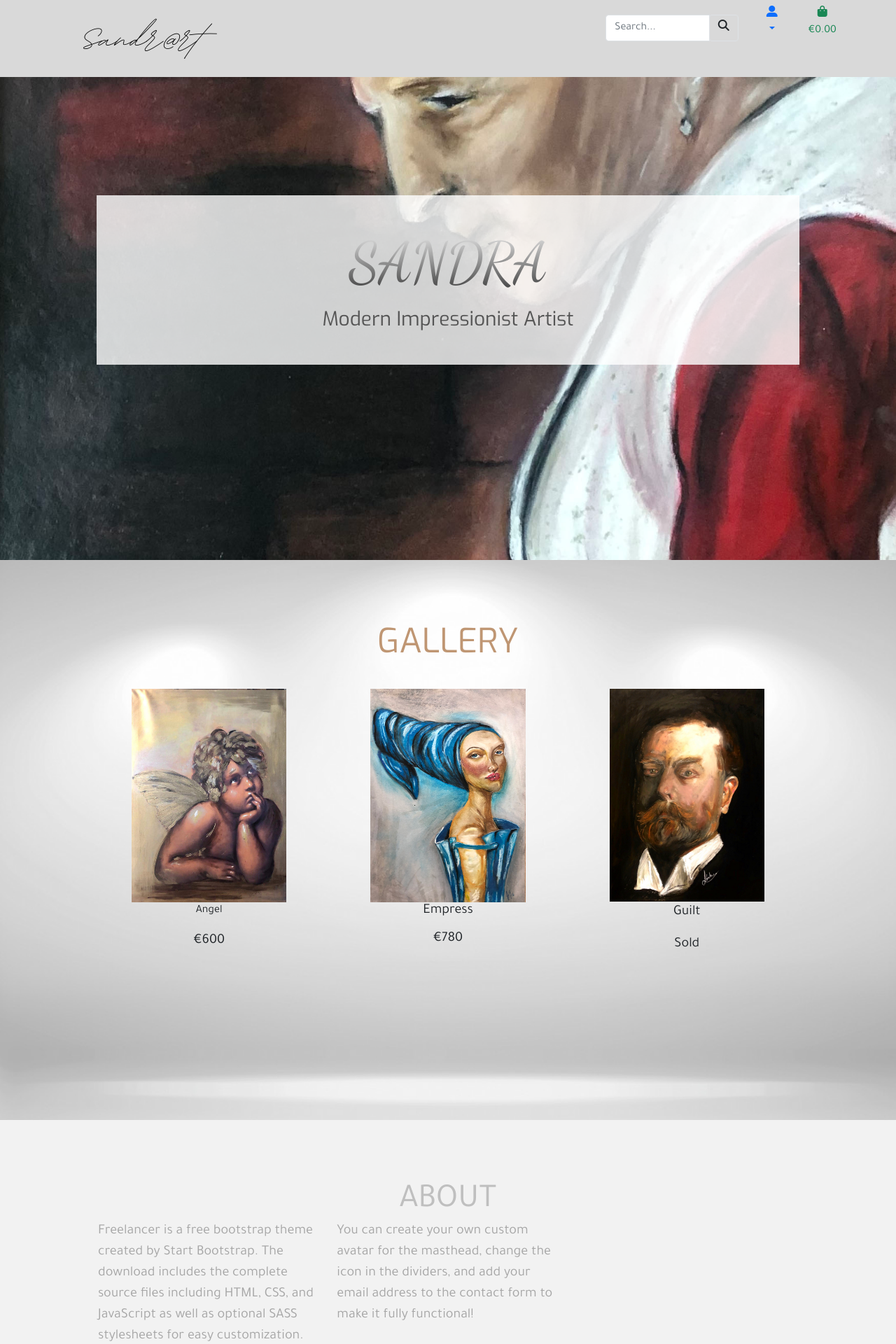
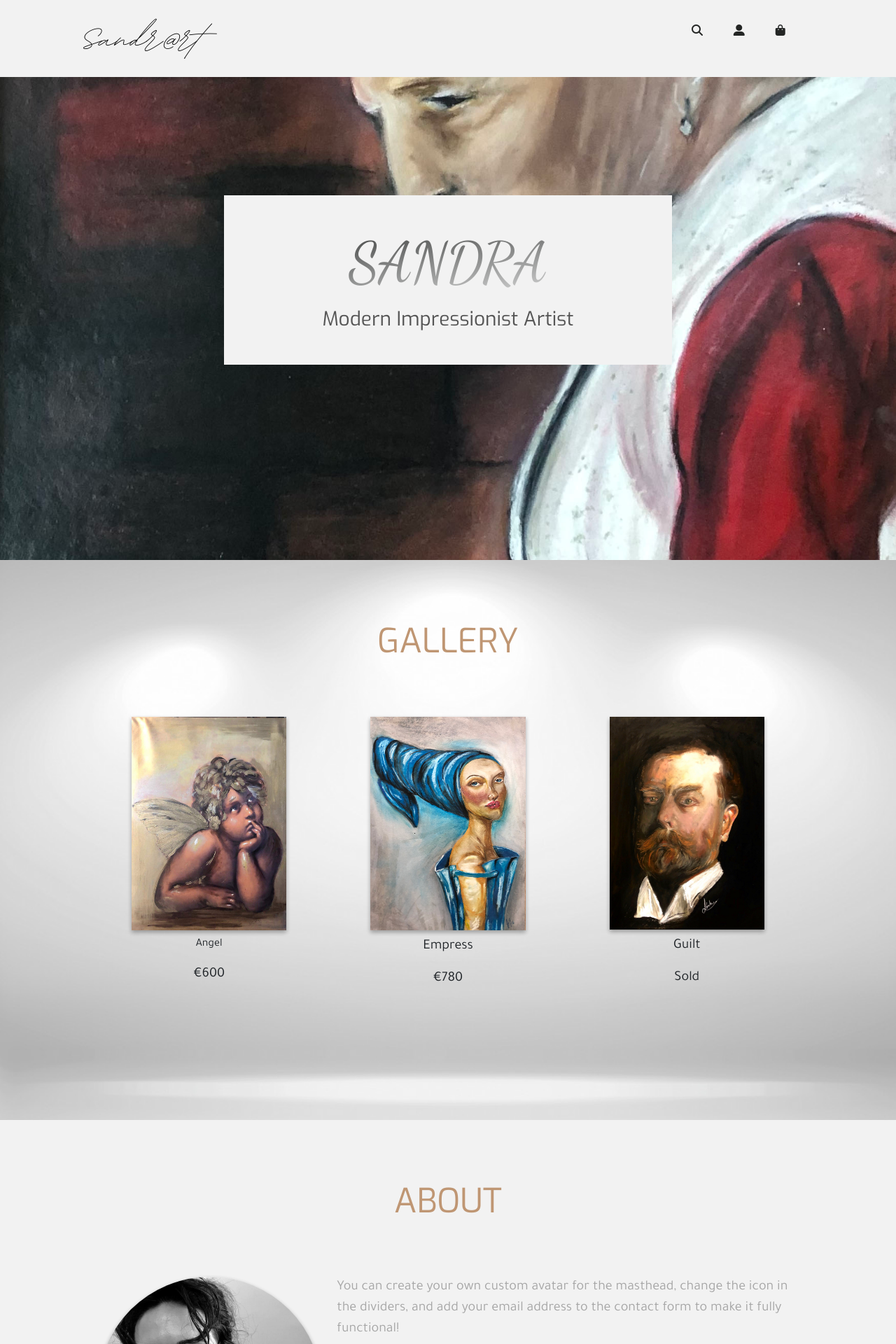
Before and after one commit to veraleitaodev/sandra_art, a Django app: page / in a window 1280 px wide. Shown: the top 1920 px of the page at 70% size. Run offline with Django 3.2, Linux system fonts and the light colour scheme; some libraries are stand-ins or nearby versions.

Commit message:
costumised homepage content

```diff
--- a/home/templates/home/index.html
+++ b/home/templates/home/index.html
@@ -8,13 +8,11 @@
             <div class="container-fluid home-image-container">
 
                 <div class="row h-100 align-items-center justify-content-center">
-                    <div class="col-12">
-                        <div class="container heading-bg py-5 px-3">
-                            <!-- Masthead Heading-->
-                            <h1 class="masthead-heading display-1 text-uppercase grad-grey signature-font mb-3">Sandra</h1>
-                            <!-- Masthead Subheading-->
-                            <h3 class="masthead-subheading heading-font mb-0">Modern Impressionist Artist</h3>
-                        </div>
+                    <div class="col-6 py-5 bg-white">
+                        <!-- Masthead Heading-->
+                        <h1 class="masthead-heading display-1 text-uppercase grad-grey signature-font mb-3">Sandra</h1>
+                        <!-- Masthead Subheading-->
+                        <h3 class="masthead-subheading heading-font mb-0">Modern Impressionist Artist</h3>
                     </div>
                 </div>
             </div>
@@ -25,7 +23,7 @@
                 <!-- Gallery Section Heading-->
                 <div class="row">
                     <div class="col">
-                        <h2 class="page-section-heading text-center text-uppercase gold heading-font mb-5">Gallery</h2>
+                        <h2 class="page-section-heading text-center text-uppercase gold heading-font">Gallery</h2>
                     </div>
                 </div>
                 <!-- Gallery Grid Items-->
@@ -35,7 +33,7 @@
                         <div class="gallery-item mx-auto px-lg-5" >
                             <img class="img-fluid" src="{% static 'angel.jpg' %}" alt="angel" />
                             <div class="portfolio-item-caption d-flex align-items-center justify-content-center h-100 w-100">
-                                <div class="portfolio-item-caption-content text-center text-dark">
+                                <div class="text-center mt-2 text-dark">
                                     <p class="item-title">Angel</p>
                                     <p class="blockquote">€600</p>
                                 </div>
@@ -47,7 +45,7 @@
                         <div class="gallery-item mx-auto px-lg-5" >
                             <img class="img-fluid" src="{% static 'imperatriz.jpg' %}" alt="empress" />
                             <div class="gallery-item-caption d-flex align-items-center justify-content-center h-100 w-100">
-                                <div class="portfolio-item-caption-content display-5 text-center text-dark">
+                                <div class="mt-2 text-center text-dark">
                                     <p class="blockquote">Empress</p>
                                     <p class="blockquote">€780</p>
                                 </div>
@@ -59,7 +57,7 @@
                         <div class="gallery-item mx-auto px-lg-5" >
                             <img class="img-fluid" src="{% static 'culpa.png' %}" alt="guilt" />
                             <div class="portfolio-item-caption d-flex align-items-center justify-content-center h-100 w-100">
-                                <div class="portfolio-item-caption-content text-center text-dark">
+                                <div class="mt-2 text-center text-dark">
                                     <p class="blockquote">Guilt</p>
                                     <p class="blockquote text-mute">Sold</p>
                                 </div>
@@ -71,14 +69,14 @@
             </div>
         </section>
         <!-- About Section-->
-        <section class="page-section bg-white darkgrey mb-0" id="about">
+        <section class="page-section bg-white darkgrey" id="about">
             <div class="container">
                 <!-- About Section Heading-->
-                <h2 class="page-section-heading text-center text-uppercase grey">About</h2>
+                <h2 class="page-section-heading text-center text-uppercase gold heading-font">About</h2>
                 <!-- About Section Content-->
                 <div class="row">
-                    <div class="col-lg-4 ml-auto"><p class="lead">Freelancer is a free bootstrap theme created by Start Bootstrap. The download includes the complete source files including HTML, CSS, and JavaScript as well as optional SASS stylesheets for easy customization.</p></div>
-                    <div class="col-lg-4 mr-auto"><p class="lead">You can create your own custom avatar for the masthead, change the icon in the dividers, and add your email address to the contact form to make it fully functional!</p></div>
+                    <div class="d-none d-md-block col-md-4"><img src="{% static 'profile_photo.jpg' %}" class="rounded-circle img-fluid profile-img" alt="Sandra profile image"></div>
+                    <div class="col-md-8"><p class="lead">You can create your own custom avatar for the masthead, change the icon in the dividers, and add your email address to the contact form to make it fully functional!</p></div>
                 </div>
                 <!-- About Section Button-->
                 <div class="text-center mt-4">
--- a/static/css/base.css
+++ b/static/css/base.css
@@ -24,10 +24,15 @@ body {
 
 /*--- colours ---*/
 .grad-grey {
-  background: -webkit-linear-gradient(#eee, #333);
-  -webkit-background-clip: text;
-  -webkit-text-fill-color: transparent;
-} /* code from cssgradient.io */
+    background: #F2F2F2;
+    background: -webkit-linear-gradient(to top left, #F2F2F2 0%, #242625 100%);
+    background: -moz-linear-gradient(to top left, #F2F2F2 0%, #242625 100%);
+    background: linear-gradient(to top left, #F2F2F2 0%, #242625 100%);
+    -webkit-background-clip: text;
+    -webkit-text-fill-color: transparent;
+} /* code from cssportal.com */
+
+
 
 .darkred {
     color: #73262C !important;
@@ -50,7 +55,7 @@ body {
 }
 
 .bg-gold {
-    background-color: #BF9673 !important;
+    background-color: rgb(191, 150, 115) !important;
 }
 
 .offwhite {
@@ -101,6 +106,11 @@ body {
     background-color: #A6A6A6 !important;
 }
 
+.heading-bg {
+    background-color: rgb(255, 255, 255, 0.9);
+}
+
+
 /*--- fonts ---*/
 
 .signature-font {
@@ -113,8 +123,14 @@ body {
 
 /*--- Navigation ---*/
 
-.nav-container {
-    background-color: ;
+
+/* from Bulma */
+.icon {
+    align-items: center;
+    display: inline-flex;
+    justify-content: center;
+    height: 1.5rem;
+    width: 1.5rem;
 }
 
 /*--- Footer ---*/
@@ -124,9 +140,6 @@ body {
 }
 
 /*--- Masthead section ---*/
-.heading-bg {
-    background-color: rgb(255, 255, 255, 0.8);
-}
 
 .home-image-container {
     background: url(/media/background_masthead_full.jpg) no-repeat center center fixed;
@@ -136,11 +149,17 @@ body {
 }
 
 
-/*--- About section ---*/
+/*--- sections ---*/
 
+.page-section-heading {
+    padding-bottom: 5rem;
+}
 
+/*--- about section ---*/
 
-
+.profile-img {
+    max-width: 25vw;
+}
 
 /* bootstrap template */
 .page-section {
@@ -170,7 +189,18 @@ body {
 
 .gallery-item {
     max-width: 400px;
+    position: relative;
 }
+
+img.img-fluid {
+  box-shadow: 0 3px 6px rgba(0,0,0,0.16), 0 3px 6px rgba(0,0,0,0.18);
+  transition: all 0.3s cubic-bezier(.25,.8,.25,1);
+}
+
+img.img-fluid:hover {
+  box-shadow: 0 14px 28px rgba(0,0,0,0.25), 0 10px 10px rgba(0,0,0,0.22);
+}
+
 
 /* ---Media Queries including code from boutiqueAdo project --- */
 
@@ -205,4 +235,8 @@ body {
     body {
         height: calc(100vh - 116px);
     }
+
+    .gallery-item {
+        max-width: 300px;
+    }
 }
--- a/templates/base.html
+++ b/templates/base.html
@@ -42,36 +42,25 @@
 
 <body>
     <!--Navigation present in all pages-->
-    <nav class="container-fluid nav-container bg-lightgrey fixed-top-desktop-only">
-        <div class="row">
+    <nav class="container-fluid nav-container bg-white fixed-top-desktop-only">
+        <div class="row align-items-center justify-content-center">
             <div class="col-12 col-lg-4 py-1 py-lg-0 text-center text-lg-left">
                 <a href="{% url 'home' %}" class="nav-link logo-navbar">
                     <img src="{% static 'logo_cropped.png' %}" alt="logo Sandrart">
                 </a>
             </div>
-            <div class="d-none d-lg-block col-lg-4"></div>
-            <div class="col-12 col-lg-4">
-                <div class="row">
-                    <div class="col-6 my-auto mx-auto">
-                        <form method="GET" action="">
-                            <div class="input-group w-100">
-                                <input type="text" class="form-control border border-black" name="q"
-                                    placeholder="Search...">
-                                <div class="input-group-append">
-                                    <button class="form-control btn btn-black border border-black" type="submit">
-                                        <span class="icon">
+            <div class="col-4 offset-8 col-lg-3 offset-lg-5 ">
+                <ul class="list-inline list-unstyled txt-center">
+                    <li class="list-inline-item black ">
+                        <a class="nav-link" data-bs-toggle="modal" href="#foo">
+                            <div class="text-center black">
                                 <i class="fas fa-search"></i>
-                                        </span>
-                                    </button>
                             </div>
-                            </div>
-                        </form>
-                    </div>
-                    <div class="col-6 my-auto mx-auto">
-                        <ul class="list-inline list-unstyled txt-center my-0">
+                        </a>
+                    </li>
                     <li class="list-inline-item dropdown">
-                                <a class="dropdown-toggle nav-link" type="text" id="dropdownMenu"
-                                    data-bs-toggle="dropdown" aria-expanded="false">
+                        <a class="black nav-link" type="text" id="dropdownMenu" data-bs-toggle="dropdown"
+                            aria-expanded="false">
                             <div class="text-center">
                                 <div><i class="fas fa-user-alt"></i></div>
                             </div>
@@ -89,24 +78,14 @@
                             {% endif %}
                         </ul>
                     </li>
-                            <li class="list-inline-item">
-                                <a class="{% if grand_total %}text-info font-weight-bold{% else %}text-success{% endif %} nav-link"
-                                    href="">
+                    <li class="list-inline-item black ">
+                        <a class="{% if grand_total %}grey font-weight-bold{% else %}black{% endif %} nav-link" href="">
                             <div class="text-center">
                                 <div><i class="fas fa-shopping-bag fa-md"></i></div>
-                                        <p class="my-o">
-                                            {% if grand_total %}
-                                            €{{ grand_total|floatformat:2 }}
-                                            {% else %}
-                                            €0.00
-                                            {% endif %}
-                                        </p>
                             </div>
                         </a>
                     </li>
                 </ul>
-                    </div>
-                </div>
             </div>
         </div>
     </nav>
@@ -130,7 +109,7 @@
             <div class="row">
                 <!-- Footer Location-->
                 <div class="col-lg-4 mb-5 mb-lg-0">
-                    <h4 class="text-uppercase mb-4">Location</h4>
+                    <h4 class="text-uppercase heading-font mb-4">Location</h4>
                     <p class="lead mb-0">
                         Praceta Antero Quental, n2 r/c dt. Quinta do Anjo
                         <br />
@@ -139,14 +118,17 @@
                 </div>
                 <!-- Footer Social Icons-->
                 <div class="col-lg-4 mb-5 mb-lg-0">
-                    <h4 class="text-uppercase mb-4">Around the Web</h4>
-                    <a class="mx-1" target="_blank" href="https://www.facebook.com/ateliersandraleitao/"><i class="fab fa-fw fa-facebook-f"></i></a>
-                    <a class="mx-1" target="_blank" href="https://instagram.com/galeria_sandralopes?igshid=1aw7shb67dzxk"><i class="fab fa-instagram"></i></a>
+                    <h4 class="text-uppercase heading-font mb-4">Around the Web</h4>
+                    <a class="mx-1" target="_blank" href="https://www.facebook.com/ateliersandraleitao/"><i
+                            class="fab fa-fw fa-facebook-f"></i></a>
+                    <a class="mx-1" target="_blank"
+                        href="https://instagram.com/galeria_sandralopes?igshid=1aw7shb67dzxk"><i
+                            class="fab fa-instagram"></i></a>
                     <a class="mx-1" target="_blank" href="#!"><i class="fab fa-fw fa-linkedin-in"></i></a>
                 </div>
                 <!-- Footer About Text-->
                 <div class=" col-lg-4">
-                    <h4 class="text-uppercase mb-4">About Sandr@rt</h4>
+                    <h4 class="text-uppercase heading-font mb-4">About Sandr@rt</h4>
                     <p class="lead mb-0">
                         Sandr@rt is a trade name owned by Sandra Lopes Leitão, for more information
                         <a href="#">Contact Sandra</a>
@@ -160,6 +142,36 @@
     <div class="copyright py-4 text-center bg-black white">
         <div class="container"><small>Copyright © Sandrart 2021</small></div>
     </div>
+    <!--Modals-->
+    <div class="modal" tabindex="-1">
+        <div class="modal-dialog">
+            <div class="modal-content">
+                <div class="modal-header">
+                    <h5 class="modal-title">Search by title</h5>
+                    <button type="button" class="btn-close" data-bs-dismiss="modal" aria-label="Close"></button>
+                </div>
+                <div class="modal-body">
+                    <form method="GET" action="">
+                        <div class="input-group w-100">
+                            <input type="text" class="form-control border border-black" name="q"
+                                placeholder="Search...">
+                            <div class="input-group-append">
+                                <button class="form-control btn btn-black border border-black" type="submit">
+                                    <span class="icon">
+                                        <i class="fas fa-search"></i>
+                                    </span>
+                                </button>
+                            </div>
+                        </div>
+                    </form>
+                </div>
+                <div class="modal-footer">
+                    <button type="button" class="btn btn-secondary" data-bs-dismiss="modal">Close</button>
+                    <button type="button" class="btn btn-primary">Save changes</button>
+                </div>
+            </div>
+        </div>
+    </div>
     {% block postloadjs %}
     {% endblock %}
 </body>
```
Also changed, not shown: README.md, static/profile_photo.jpg (added). Lines whose indentation alone changed are shown as unchanged.
